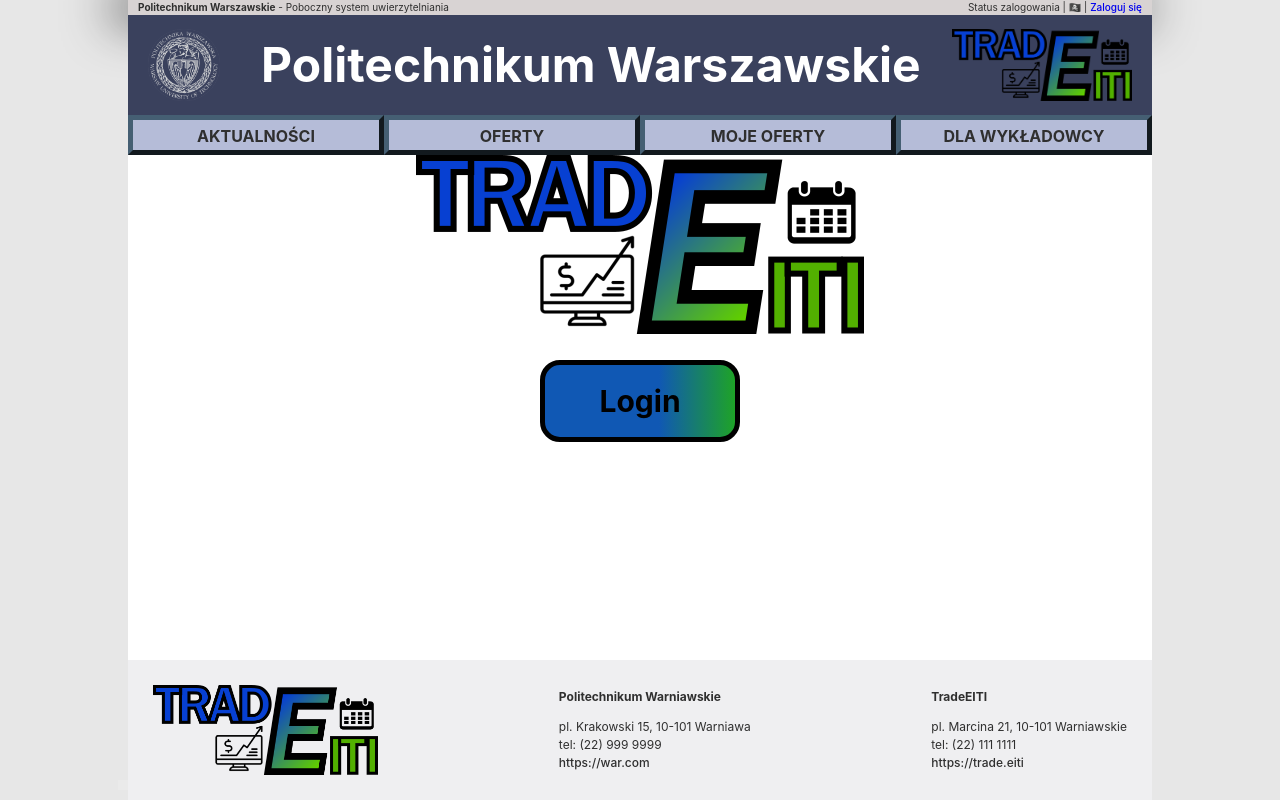
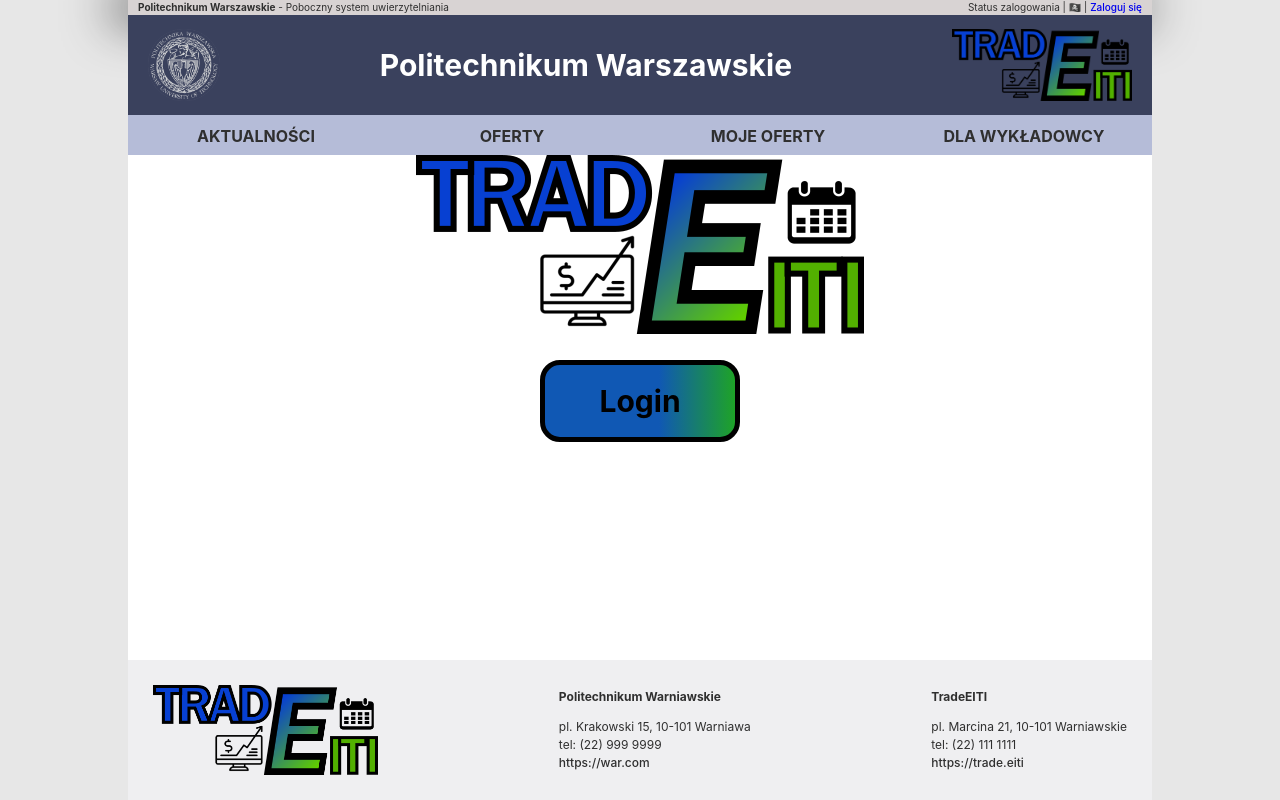
Before and after one commit to ZZZdreamm/usos-front, a React (Vite) app: page / in a window 1280 px wide. Built offline with nearby package versions, Linux system fonts and the light colour scheme.

Commit message:
PwBar and navbar updates

```diff
--- a/src/components/NavBar/NavBar.scss
+++ b/src/components/NavBar/NavBar.scss
@@ -12,12 +12,12 @@
     font-weight: bolder;
     flex: 1;
     height: 100%;
-    border: 5px rgb(69, 95, 115) outset;
+    border: 5px transparent solid;
     padding: 4px;
   }
 
   .menuTile:hover{
     cursor: pointer;
     text-decoration: underline;
-    border: inset 5px rgb(69, 95, 115);
+    border: 5px transparent solid;
   }
--- a/src/components/PwBar/PwBar.scss
+++ b/src/components/PwBar/PwBar.scss
@@ -16,14 +16,3 @@
   .pwBar img {
     height: 90%;
   }
-
-  .lowerBar {
-    height: 10px;
-    width: 100%;
-    display: block;
-    position: absolute;
-    background-color: white;
-    bottom: 10px;
-    left: -10px;
-    opacity: 0.1;
-  }
--- a/src/components/PwBar/PwBar.tsx
+++ b/src/components/PwBar/PwBar.tsx
@@ -7,10 +7,9 @@ export const PwBar = () => {
       <div className="pwBar">
 
       <Image src="logoPW.png" alt="pwLogo" />
-      <h2>Politechnikum Warszawskie</h2>
+      <h4>Politechnikum Warszawskie</h4>
       <Image src="TradeEITI.png" alt="pwBuilding"/>
 
-      <div className="lowerBar"></div>
     </div>
 
     </>
```
